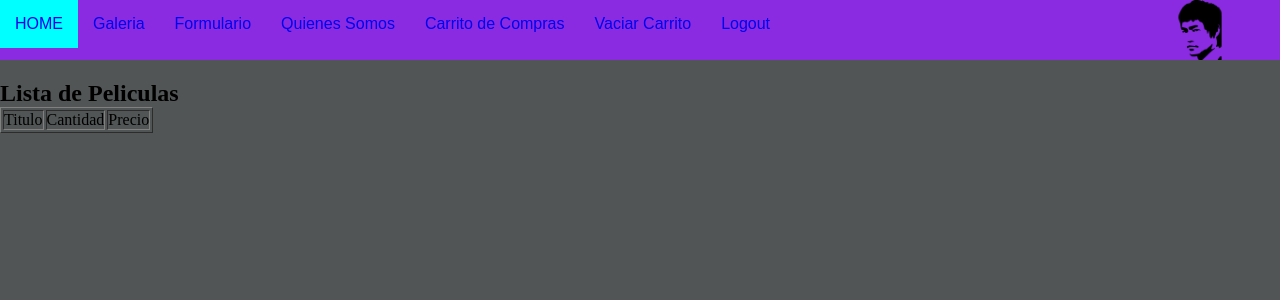
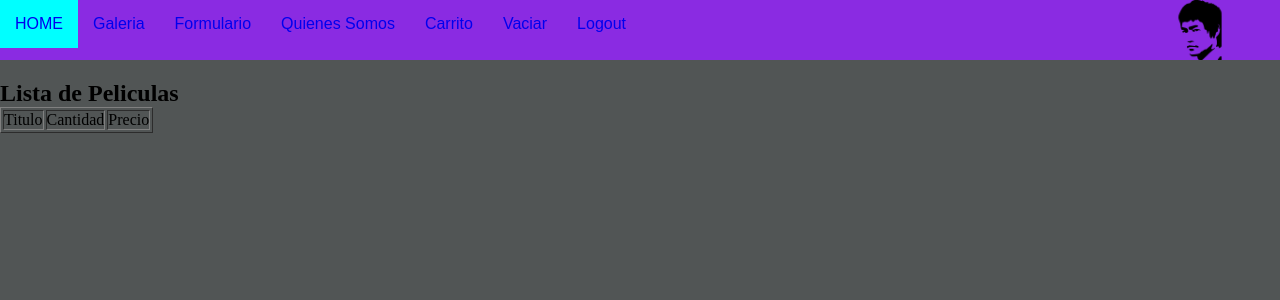
Before and after one commit to frecampos/cineromeo8, a Django app: page /vaciar_carrito/ in a window 1280 px wide. Shown: the top 300 px of the page. Run offline with Django 3.2, Linux system fonts and the light colour scheme.

Commit message:
CAMBIOS EN EL BASE

```diff
--- a/myProyecto/cine/templates/core/base.html
+++ b/myProyecto/cine/templates/core/base.html
@@ -31,10 +31,10 @@
                     <a href="{% url 'QUIEN' %}"> Quienes Somos</a>
                 </li>
                 <li>
-                    <a href="{% url 'CARRITO' %}">Carrito de Compras</a>
+                    <a href="{% url 'CARRITO' %}">Carrito</a>
                 </li>
                 <li>
-                    <a href="{% url 'VACIARCARRITO' %}"> Vaciar Carrito </a>
+                    <a href="{% url 'VACIARCARRITO' %}"> Vaciar </a>
                 </li>
                 <li>
                     <a href="{% url 'CERRAR_SESION' %}">Logout</a>
```
